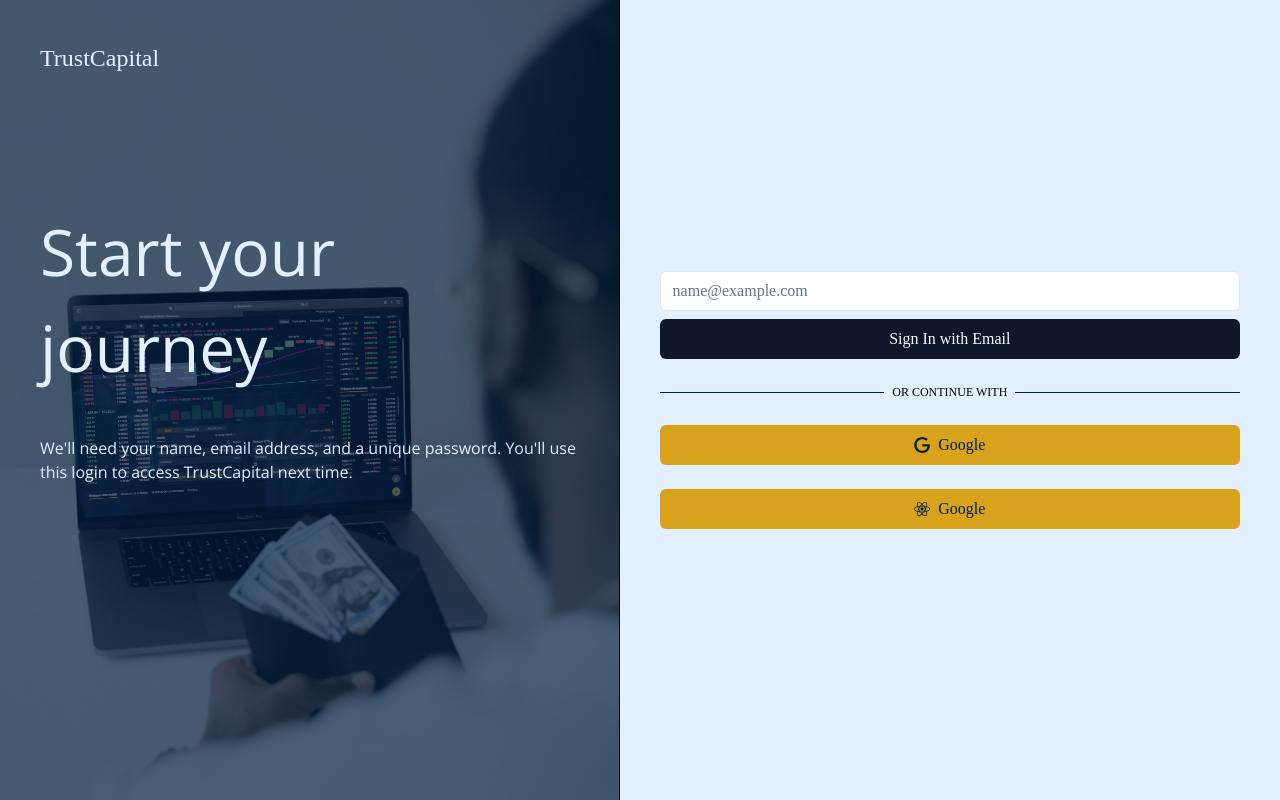
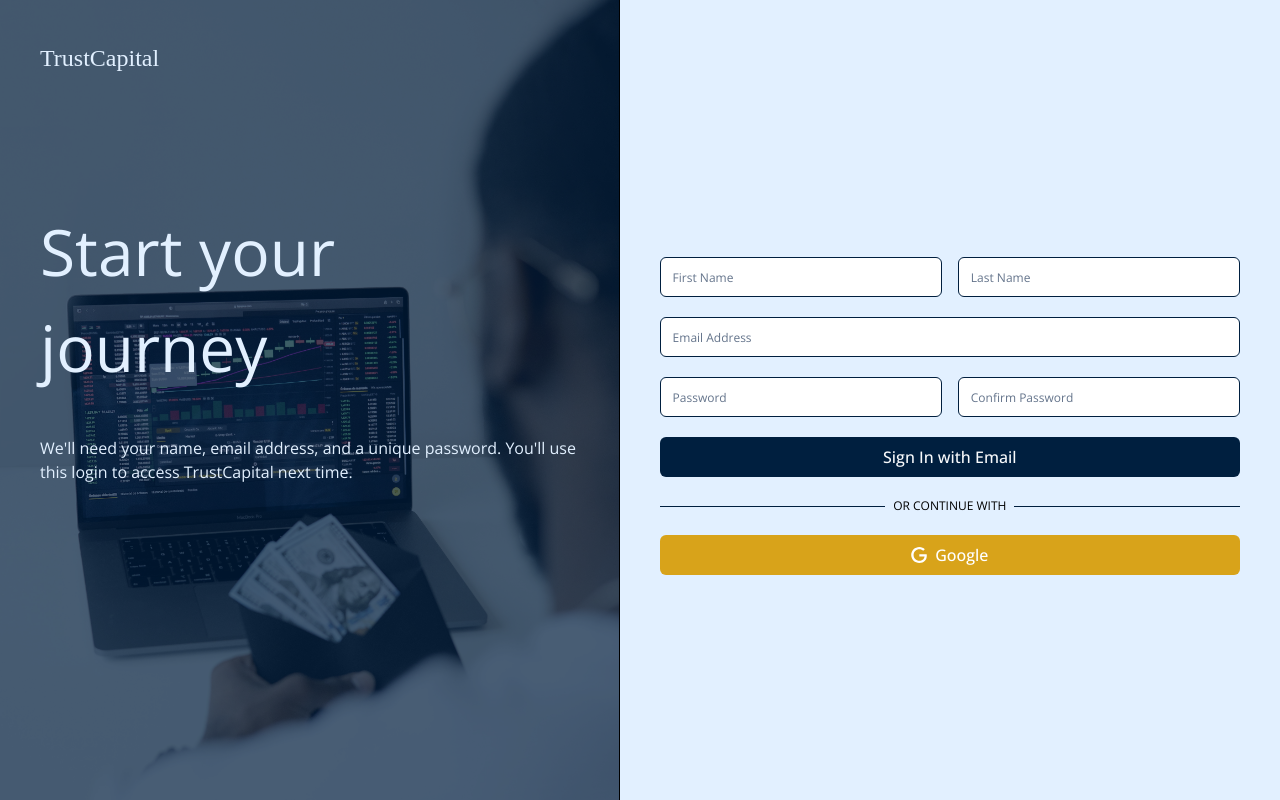
Before and after one commit to Joshardals/Trust-Capital, a Next.js app: page /signup in a window 1280 px wide. Built offline with nearby package versions, Linux system fonts and the light colour scheme; a web font is replaced by a local one.

Commit message:
initial commit

```diff
--- a/app/(auth)/signup/page.tsx
+++ b/app/(auth)/signup/page.tsx
@@ -12,7 +12,9 @@ export const metadata: Metadata = {
 
 export default function Page() {
   return (
-    <div className="flex overflow-hidden">
+    <div>
+      {/* Start of code for Desktop Users */}
+      <div className="flex overflow-hidden max-md:hidden">
         <div
           className="h-screen relative w-full bg-[url('/signup.jpg')] bg-cover
         border-r border-r-pureblack
@@ -42,6 +44,12 @@ export default function Page() {
         <div className="h-screen w-full flex items-center justify-center p-10 bg-babyblue">
           <UserAuthForm />
         </div>
+      </div>
+
+      {/* End Of Code */}
+
+      {/* Start Of Code for Mobile Users */}
+      <div className="md:hidden">Hey there</div>
     </div>
     // <>
     //   <div className="md:hidden">
--- a/components/forms/user-auth-form.tsx
+++ b/components/forms/user-auth-form.tsx
@@ -1,8 +1,6 @@
 "use client";
 
-import * as React from "react";
-
-import { cn } from "@/lib/utils";
+import { SyntheticEvent, useState } from "react";
 import {
   Form,
   FormControl,
@@ -10,53 +8,164 @@ import {
   FormItem,
   FormMessage,
 } from "@/components/ui/form";
+import { Input } from "@/components/ui/input";
+import { SignUpValidation } from "@/lib/validations/signup";
+import { SignUpValidationType } from "@/typings";
+import { zodResolver } from "@hookform/resolvers/zod";
+import { useForm } from "react-hook-form";
+import { Button } from "../ui/button";
 import { Icons } from "@/components/icons";
-import { Button } from "../ui/button";
-import { Input } from "../ui/input";
 import { Label } from "../ui/label";
 
-interface UserAuthFormProps extends React.HTMLAttributes<HTMLDivElement> {}
-
-export function UserAuthForm({ className, ...props }: UserAuthFormProps) {
-  const [isLoading, setIsLoading] = React.useState<boolean>(false);
-
-  async function onSubmit(event: React.SyntheticEvent) {
-    event.preventDefault();
+export function UserAuthForm() {
+  const [isLoading, setIsLoading] = useState(false);
+  const form = useForm<SignUpValidationType>({
+    resolver: zodResolver(SignUpValidation),
+    defaultValues: {
+      firstName: "",
+      lastName: "",
+      email: "",
+      password: "",
+    },
+  });
+  const onSubmit = async (values: SignUpValidationType) => {
     setIsLoading(true);
 
     setTimeout(() => {
       setIsLoading(false);
     }, 3000);
-  }
+  };
+  // async function onSubmit(event: React.SyntheticEvent) {
+  //   event.preventDefault();
+  //   setIsLoading(true);
 
+  //   setTimeout(() => {
+  //     setIsLoading(false);
+  //   }, 3000);
+  // }
   return (
-    <div className="w-full">
-      {" "}
-      <div className={cn("grid gap-6", className)} {...props}>
-        <form onSubmit={onSubmit}>
-          <div className="grid gap-2">
-            <div className="grid gap-1">
-              <Label className="sr-only" htmlFor="email">
-                Email
-              </Label>
+    <Form {...form}>
+      <form
+        onSubmit={form.handleSubmit(onSubmit)}
+        className="space-y-5 font-sans mt-8 w-full"
+      >
+        <div className="flex space-x-4">
+          <div className="flex-1">
+            <FormField
+              control={form.control}
+              name="firstName"
+              render={({ field }) => (
+                <FormItem>
+                  <FormControl className="no-focus text-xs">
                     <Input
-                id="email"
-                placeholder="name@example.com"
+                      placeholder="First Name"
+                      className="border border-navyblue"
+                      {...field}
+                      onChange={(e) => {
+                        const capitalizedValue =
+                          e.target.value.charAt(0).toUpperCase() +
+                          e.target.value.slice(1);
+                        form.setValue("firstName", capitalizedValue);
+                      }}
+                    />
+                  </FormControl>
+                  <FormMessage className="text-purered text-xs" />
+                </FormItem>
+              )}
+            />
+          </div>
+          <div className="flex-1">
+            <FormField
+              control={form.control}
+              name="lastName"
+              render={({ field }) => (
+                <FormItem>
+                  <FormControl className="no-focus text-xs">
+                    <Input
+                      placeholder="Last Name"
+                      disabled={isLoading}
+                      className="border border-navyblue"
+                      {...field}
+                      onChange={(e) => {
+                        const capitalizedValue =
+                          e.target.value.charAt(0).toUpperCase() +
+                          e.target.value.slice(1);
+                        form.setValue("lastName", capitalizedValue);
+                      }}
+                    />
+                  </FormControl>
+                  <FormMessage className="text-purered text-xs" />
+                </FormItem>
+              )}
+            />
+          </div>
+        </div>
+        <FormField
+          control={form.control}
+          name="email"
+          render={({ field }) => (
+            <FormItem>
+              <FormControl className="no-focus text-xs">
+                <Input
                   type="email"
+                  placeholder="Email Address"
                   autoCapitalize="none"
                   autoComplete="email"
                   autoCorrect="off"
+                  className="border border-navyblue"
+                  {...field}
+                />
+              </FormControl>
+              <FormMessage className="text-purered text-xs" />
+            </FormItem>
+          )}
+        />
+        <div className="flex space-x-4">
+          <div className="flex-1">
+            <FormField
+              control={form.control}
+              name="password"
+              render={({ field }) => (
+                <FormItem>
+                  <FormControl className="no-focus text-xs">
+                    <Input
+                      type="password"
+                      placeholder="Password"
                       disabled={isLoading}
+                      className="border border-navyblue"
+                      {...field}
+                    />
+                  </FormControl>
+                  <FormMessage className="text-purered text-xs" />
+                </FormItem>
+              )}
             />
           </div>
-            <Button disabled={isLoading}>
-              {isLoading && (
-                <Icons.spinner className="mr-2 h-4 w-4 animate-spin" />
+          <div className="flex-1">
+            <FormField
+              control={form.control}
+              name="confirmPassword"
+              render={({ field }) => (
+                <FormItem>
+                  <FormControl className="no-focus text-xs">
+                    <Input
+                      type="password"
+                      placeholder="Confirm Password"
+                      disabled={isLoading}
+                      className="border border-navyblue"
+                      {...field}
+                    />
+                  </FormControl>
+                  <FormMessage className="text-purered text-xs" />
+                </FormItem>
               )}
+            />
+          </div>
+        </div>
+        <Button disabled={isLoading} className="w-full">
+          {isLoading && <Icons.spinner className="mr-2 h-4 w-4 animate-spin" />}
           Sign In with Email
         </Button>
-          </div>
-        </form>
         <div className="relative">
           <div className="absolute inset-0 flex items-center">
             <span className="w-full border-t border-t-navyblue" />
@@ -67,7 +176,12 @@ export function UserAuthForm({ className, ...props }: UserAuthFormProps) {
             </span>
           </div>
         </div>
-        <Button variant="form" type="button" disabled={isLoading}>
+        <Button
+          variant="form"
+          type="button"
+          className="w-full"
+          disabled={isLoading}
+        >
           {isLoading ? (
             <Icons.spinner className="mr-2 h-4 w-4 animate-spin" />
           ) : (
@@ -75,17 +189,58 @@ export function UserAuthForm({ className, ...props }: UserAuthFormProps) {
           )}{" "}
           Google
         </Button>
-        <Button variant="form" type="button" disabled={isLoading}>
-          {isLoading ? (
-            <Icons.spinner className="mr-2 h-4 w-4 animate-spin" />
-          ) : (
-            <Icons.react className="mr-2 h-4 w-4" />
-          )}{" "}
-          Google
-        </Button>
-      </div>
-    </div>
+      </form>
+    </Form>
   );
+  // return (
+  //   <div className="w-full">
+  //     {" "}
+  //     <div className="grid gap-6">
+  //       <form onSubmit={onSubmit}>
+  //         <div className="grid gap-2">
+  //           <div className="grid gap-1">
+  //             <Label className="sr-only" htmlFor="email">
+  //               Email
+  //             </Label>
+  //             <Input
+  //               id="email"
+  //               placeholder="name@example.com"
+  //               type="email"
+  // autoCapitalize="none"
+  // autoComplete="email"
+  // autoCorrect="off"
+  // disabled={isLoading}
+  //             />
+  //           </div>
+  // <Button disabled={isLoading}>
+  //   {isLoading && (
+  //     <Icons.spinner className="mr-2 h-4 w-4 animate-spin" />
+  //   )}
+  //   Sign In with Email
+  // </Button>
+  //         </div>
+  //       </form>
+  // <div className="relative">
+  //   <div className="absolute inset-0 flex items-center">
+  //     <span className="w-full border-t border-t-navyblue" />
+  //   </div>
+  //   <div className="relative flex justify-center text-xs uppercase">
+  //     <span className="bg-babyblue px-2 text-muted-foreground">
+  //       Or continue with
+  //     </span>
+  //   </div>
+  // </div>
+  // <Button variant="form" type="button" disabled={isLoading}>
+  //   {isLoading ? (
+  //     <Icons.spinner className="mr-2 h-4 w-4 animate-spin" />
+  //   ) : (
+  //     <Icons.google className="mr-2 h-4 w-4" />
+  //   )}{" "}
+  //   Google
+  // </Button>
+  // </div>
+  //   </div>
+  // );
 }
 
 // "use client";
@@ -104,100 +259,100 @@ export function UserAuthForm({ className, ...props }: UserAuthFormProps) {
 // import { Button } from "../ui/button";
 
 // export const UserAuthForm = () => {
-//   const form = useForm<SignUpValidationType>({
-//     resolver: zodResolver(SignUpValidation),
-//     defaultValues: {
-//       firstName: "",
-//       lastName: "",
-//       email: "",
-//       password: "",
-//     },
-//   });
-//   const onSubmit = async (values: SignUpValidationType) => {};
-//   return (
-//     <Form {...form}>
-//       <form
-//         onSubmit={form.handleSubmit(onSubmit)}
-//         className="space-y-5 font-sans mt-8"
-//       >
-//         <div className="flex space-x-4">
-//           <div className="flex-1">
-//             <FormField
-//               control={form.control}
-//               name="firstName"
-//               render={({ field }) => (
-//                 <FormItem>
-//                   <FormControl className="no-focus">
-//                     <Input
-//                       placeholder="First Name"
-//                       {...field}
-//                       onChange={(e) => {
-//                         const capitalizedValue =
-//                           e.target.value.charAt(0).toUpperCase() +
-//                           e.target.value.slice(1);
-//                         form.setValue("firstName", capitalizedValue);
-//                       }}
-//                     />
-//                   </FormControl>
-//                   <FormMessage className="text-purered text-xs" />
-//                 </FormItem>
-//               )}
-//             />
-//           </div>
-//           <div className="flex-1">
-//             <FormField
-//               control={form.control}
-//               name="lastName"
-//               render={({ field }) => (
-//                 <FormItem>
-//                   <FormControl className="no-focus">
-//                     <Input
-//                       placeholder="Last Name"
-//                       {...field}
-//                       onChange={(e) => {
-//                         const capitalizedValue =
-//                           e.target.value.charAt(0).toUpperCase() +
-//                           e.target.value.slice(1);
-//                         form.setValue("lastName", capitalizedValue);
-//                       }}
-//                     />
-//                   </FormControl>
-//                   <FormMessage className="text-purered text-xs" />
-//                 </FormItem>
-//               )}
-//             />
-//           </div>
+// const form = useForm<SignUpValidationType>({
+//   resolver: zodResolver(SignUpValidation),
+//   defaultValues: {
+//     firstName: "",
+//     lastName: "",
+//     email: "",
+//     password: "",
+//   },
+// });
+// const onSubmit = async (values: SignUpValidationType) => {};
+// return (
+//   <Form {...form}>
+//     <form
+//       onSubmit={form.handleSubmit(onSubmit)}
+//       className="space-y-5 font-sans mt-8"
+//     >
+//       <div className="flex space-x-4">
+//         <div className="flex-1">
+//           <FormField
+//             control={form.control}
+//             name="firstName"
+//             render={({ field }) => (
+//               <FormItem>
+//                 <FormControl className="no-focus">
+//                   <Input
+//                     placeholder="First Name"
+//                     {...field}
+//                     onChange={(e) => {
+//                       const capitalizedValue =
+//                         e.target.value.charAt(0).toUpperCase() +
+//                         e.target.value.slice(1);
+//                       form.setValue("firstName", capitalizedValue);
+//                     }}
+//                   />
+//                 </FormControl>
+//                 <FormMessage className="text-purered text-xs" />
+//               </FormItem>
+//             )}
+//           />
 //         </div>
-//         <FormField
-//           control={form.control}
-//           name="email"
-//           render={({ field }) => (
-//             <FormItem>
-//               <FormControl className="no-focus">
-//                 <Input type="email" placeholder="Email" {...field} />
-//               </FormControl>
-//               <FormMessage className="text-purered text-xs" />
-//             </FormItem>
-//           )}
-//         />
+//         <div className="flex-1">
+//           <FormField
+//             control={form.control}
+//             name="lastName"
+//             render={({ field }) => (
+//               <FormItem>
+//                 <FormControl className="no-focus">
+//                   <Input
+//                     placeholder="Last Name"
+//                     {...field}
+//                     onChange={(e) => {
+//                       const capitalizedValue =
+//                         e.target.value.charAt(0).toUpperCase() +
+//                         e.target.value.slice(1);
+//                       form.setValue("lastName", capitalizedValue);
+//                     }}
+//                   />
+//                 </FormControl>
+//                 <FormMessage className="text-purered text-xs" />
+//               </FormItem>
+//             )}
+//           />
+//         </div>
+//       </div>
+//       <FormField
+//         control={form.control}
+//         name="email"
+//         render={({ field }) => (
+//           <FormItem>
+//             <FormControl className="no-focus">
+//               <Input type="email" placeholder="Email" {...field} />
+//             </FormControl>
+//             <FormMessage className="text-purered text-xs" />
+//           </FormItem>
+//         )}
+//       />
 
-//         <FormField
-//           control={form.control}
-//           name="password"
-//           render={({ field }) => (
-//             <FormItem>
-//               <FormControl className="no-focus">
-//                 <Input type="password" placeholder="Password" {...field} />
-//               </FormControl>
-//               <FormMessage className="text-purered text-xs" />
-//             </FormItem>
-//           )}
-//         />
-//         <Button variant={"destructive"} type="submit">
-//           {/* {isPending ? "Adding News..." : "Add News"} */}
-//           Continue
-//         </Button>
-//       </form>
-//     </Form>
-//   );
+//       <FormField
+//         control={form.control}
+//         name="password"
+//         render={({ field }) => (
+//           <FormItem>
+//             <FormControl className="no-focus">
+//               <Input type="password" placeholder="Password" {...field} />
+//             </FormControl>
+//             <FormMessage className="text-purered text-xs" />
+//           </FormItem>
+//         )}
+//       />
+//       <Button variant={"destructive"} type="submit">
+//         {/* {isPending ? "Adding News..." : "Add News"} */}
+//         Continue
+//       </Button>
+//     </form>
+//   </Form>
+// );
 // };
--- a/components/ui/button.tsx
+++ b/components/ui/button.tsx
@@ -10,7 +10,7 @@ const buttonVariants = cva(
     variants: {
       variant: {
         default:
-          "bg-slate-900 text-slate-50 hover:bg-slate-900/90 dark:bg-slate-50 dark:text-slate-900 dark:hover:bg-slate-50/90",
+          "bg-navyblue text-slate-50 hover:bg-navyblue/90 dark:bg-slate-50 dark:text-slate-900 dark:hover:bg-slate-50/90",
         destructive:
           "bg-red-500 text-slate-50 hover:bg-red-500/90 dark:bg-red-900 dark:text-slate-50 dark:hover:bg-red-900/90",
         outline:
@@ -20,7 +20,7 @@ const buttonVariants = cva(
         ghost:
           "hover:bg-slate-100 hover:text-slate-900 dark:hover:bg-slate-800 dark:hover:text-slate-50",
         link: "text-slate-900 underline-offset-4 hover:underline dark:text-slate-50",
-        form: "bg-goldenrod text-navyblue",
+        form: "bg-goldenrod text-white hover:bg-goldenrod/90",
       },
       size: {
         default: "h-10 px-4 py-2",
--- a/typings.d.ts
+++ b/typings.d.ts
@@ -8,4 +8,5 @@ export interface SignUpValidationType {
   lastName: string;
   email: string;
   password: string;
+  confirmPassword: string;
 }
```
Also changed, not shown: lib/validations/signup.ts (+15 -1 lines). Lines whose indentation alone changed are shown as unchanged.
